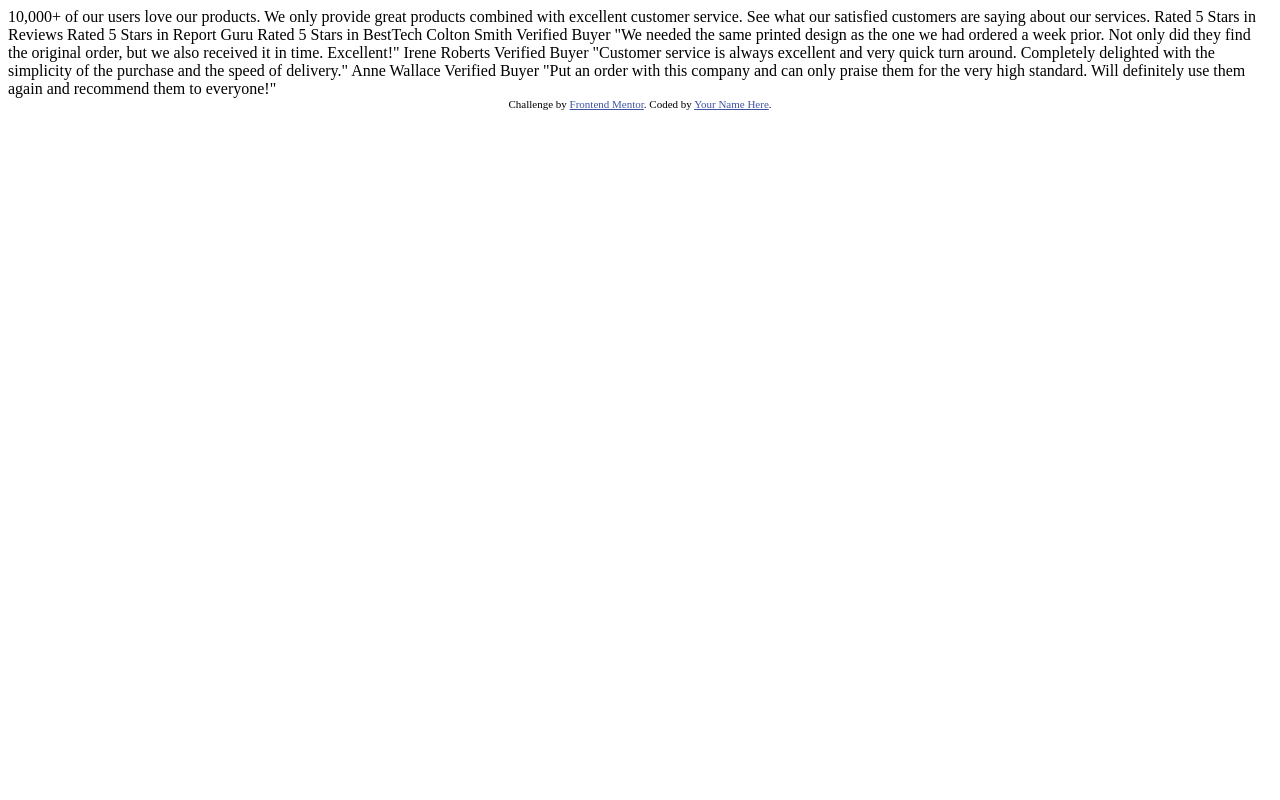
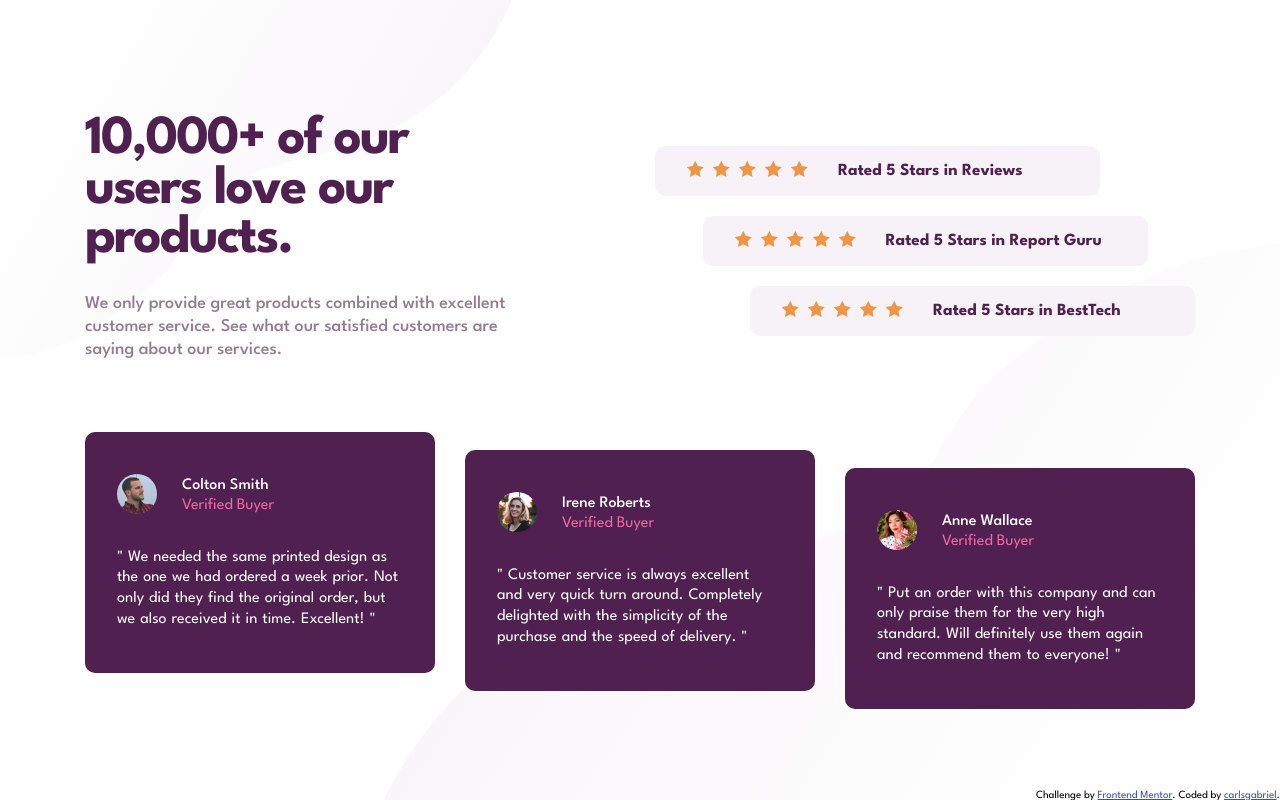
Before and after one commit to carlsgabriel/frontendMentorSocialProofSection, a plain HTML site: page index.html in a window 1280 px wide. Drawn offline with Linux system fonts and the light colour scheme.

Commit message:
organizing page structure and adding styling

```diff
--- a/index.html
+++ b/index.html
@@ -25,35 +25,119 @@
 </head>
 
 <body>
-  10,000+ of our users love our products.
 
-  We only provide great products combined with excellent customer service.
-  See what our satisfied customers are saying about our services.
+  <main>
 
-  Rated 5 Stars in Reviews
-  Rated 5 Stars in Report Guru
-  Rated 5 Stars in BestTech
+    <div class="main-top">
 
-  Colton Smith
-  Verified Buyer
-  "We needed the same printed design as the one we had ordered a week prior.
-  Not only did they find the original order, but we also received it in time.
-  Excellent!"
+      <div class="top-text">
+        <h1>10,000+ of our users love our products.</h1>
+        <p>We only provide great products combined with excellent customer service.
+          See what our satisfied customers are saying about our services.</p>
+      </div>
 
-  Irene Roberts
-  Verified Buyer
-  "Customer service is always excellent and very quick turn around. Completely
-  delighted with the simplicity of the purchase and the speed of delivery."
+      <div class="top-stars">
+        <div class="star">
+          <div class="star-icons">
+            <img src="images/icon-star.svg" alt="">
+            <img src="images/icon-star.svg" alt="">
+            <img src="images/icon-star.svg" alt="">
+            <img src="images/icon-star.svg" alt="">
+            <img src="images/icon-star.svg" alt="">
+          </div>
+          <div class="star-text">
+            Rated 5 Stars in Reviews
+          </div>
+        </div>
 
-  Anne Wallace
-  Verified Buyer
-  "Put an order with this company and can only praise them for the very high
-  standard. Will definitely use them again and recommend them to everyone!"
+        <div class="star center">
+          <div class="star-icons">
+            <img src="images/icon-star.svg" alt="">
+            <img src="images/icon-star.svg" alt="">
+            <img src="images/icon-star.svg" alt="">
+            <img src="images/icon-star.svg" alt="">
+            <img src="images/icon-star.svg" alt="">
+          </div>
+          <div class="star-text">
+            Rated 5 Stars in Report Guru
+          </div>
+        </div>
+
+        <div class="star right">
+          <div class="star-icons">
+            <img src="images/icon-star.svg" alt="">
+            <img src="images/icon-star.svg" alt="">
+            <img src="images/icon-star.svg" alt="">
+            <img src="images/icon-star.svg" alt="">
+            <img src="images/icon-star.svg" alt="">
+          </div>
+          <div class="star-text">
+            Rated 5 Stars in BestTech
+          </div>
+        </div>
+      </div>
+
+    </div>
+
+    <div class="main-bottom">
+
+      <div class="bottom-card">
+        <div class="profile">
+          <div class="icon">
+            <img src="images/image-colton.jpg" alt="">
+          </div>
+          <div class="identification">
+            <p class="identification-name">Colton Smith</p>
+            <p class="identification-verified">Verified Buyer</p>
+          </div>
+        </div>
+        <div class="text">
+          <p>" We needed the same printed design as the one we had ordered a week prior.
+            Not only did they find the original order, but we also received it in time.
+            Excellent! "</p>
+        </div>
+      </div>
+
+      <div class="bottom-card">
+        <div class="profile">
+          <div class="icon">
+            <img src="images/image-irene.jpg" alt="">
+          </div>
+          <div class="identification">
+            <p class="identification-name">Irene Roberts</p>
+            <p class="identification-verified">Verified Buyer</p>
+          </div>
+        </div>
+        <div class="text">
+          <p>" Customer service is always excellent and very quick turn around. Completely
+            delighted with the simplicity of the purchase and the speed of delivery. "</p>
+        </div>
+      </div>
+
+      <div class="bottom-card">
+        <div class="profile">
+          <div class="icon">
+            <img src="images/image-anne.jpg" alt="">
+          </div>
+          <div class="identification">
+            <p class="identification-name">Anne Wallace</p>
+            <p class="identification-verified">Verified Buyer</p>
+          </div>
+        </div>
+        <div class="text">
+          <p>" Put an order with this company and can only praise them for the very high
+            standard. Will definitely use them again and recommend them to everyone! "</p>
+        </div>
+      </div>
+
+    </div>
+
+  </main>
 
   <div class="attribution">
     Challenge by
-    <a href="https://www.frontendmentor.io?ref=challenge" target="_blank">Frontend Mentor</a>. Coded by <a href="#">Your
-      Name Here</a>.
+    <a href="https://www.frontendmentor.io?ref=challenge" target="_blank">Frontend Mentor</a>. Coded by <a
+      href="#">carlsgabriel</a>.
   </div>
 </body>
 
--- a/style.css
+++ b/style.css
@@ -0,0 +1,168 @@
+@import url('https://fonts.googleapis.com/css2?family=League+Spartan:wght@100..900&display=swap');
+
+
+
+* {
+    box-sizing: border-box;
+    margin: 0;
+    padding: 0;
+}
+
+body {
+    height: 100vh;
+    background-image: url('images/bg-pattern-top-desktop.svg'), url('images/bg-pattern-bottom-desktop.svg');
+    background-repeat: no-repeat no-repeat;
+    background-position: top left, bottom right;
+    background-size: 40% 45%, 70%;
+    display: flex;
+    justify-content: center;
+    align-items: center;
+    font-family: 'League Spartan';
+    position: relative;
+}
+
+main {
+    width: 1110px;
+    height: 600px;
+    display: flex;
+    flex-direction: column;
+}
+
+.main-top {
+    display: flex;
+    justify-content: space-between;
+}
+
+.top-text {
+    width: 425px;
+}
+
+.top-text h1 {
+    color: hsl(300, 43%, 22%);
+    font-size: 55px;
+    font-weight: 700;
+    letter-spacing: -2px;
+    line-height: 0.9;
+    margin-top: 15px;
+}
+
+.top-text p {
+    color: hsl(303, 10%, 53%);
+    font-size: 18px;
+    font-weight: 500;
+    line-height: 1.3;
+    margin-top: 28px;
+}
+
+.top-stars {
+    width: 540px;
+    display: flex;
+    flex-direction: column;
+}
+
+.star {
+    background-color: hsl(300, 24%, 96%);
+    width: 445px;
+    height: 50px;
+    display: inline-flex;
+    align-items: center;
+    border-radius: 10px;
+    margin-bottom: 20px;
+}
+
+.star:first-child{
+    margin-top: 46px;
+}
+
+.center{
+    align-self: center;
+}
+
+.right{
+    align-self: flex-end;
+}
+
+.star-icons{
+    margin-left: 32px;
+}
+
+.star-icons img{
+    margin-right: 5px;
+}
+
+.star-text{
+    color: hsl(300, 43%, 22%);
+    font-size: 17px;
+    font-weight: 700;
+    margin-left: 25px;
+}
+
+.main-bottom{
+    display: flex;
+    margin-top: 70px;
+    align-items: flex-start;
+}
+
+.bottom-card{
+    width: 350px;
+    background-color: hsl(300, 43%, 22%);
+    padding: 42px 32px;
+    border-radius: 10px;
+    margin-right: 30px;
+}
+
+.bottom-card:nth-child(2){
+    margin-top: 18px;
+}
+
+.bottom-card:nth-child(3){
+    margin-top: 36px;
+}
+
+.bottom-card:last-child{
+    margin-right: 0px;
+}
+
+.profile{
+    display: flex;
+    align-items: center;
+}
+
+.icon img{
+    width: 40px;
+    border-radius: 50%;
+}
+
+.identification{
+    display: flex;
+    flex-direction: column;
+    margin-left: 25px;
+}
+
+.identification-name{
+    color: hsl(0, 0%, 100%);
+    font-weight: 500;
+    margin-bottom: 5px;
+}
+
+.identification-verified{
+    color: hsl(333, 80%, 67%);
+    font-weight: 400;
+}
+
+.text{
+    margin-top: 30px;
+    padding-right: 4px;
+}
+
+.text p{
+    color: hsl(0, 0%, 100%);
+    line-height: 1.3;
+    word-spacing: 1px;
+}
+
+.attribution {
+    position: absolute;
+    bottom: 0;
+    right: 0;
+}
```
